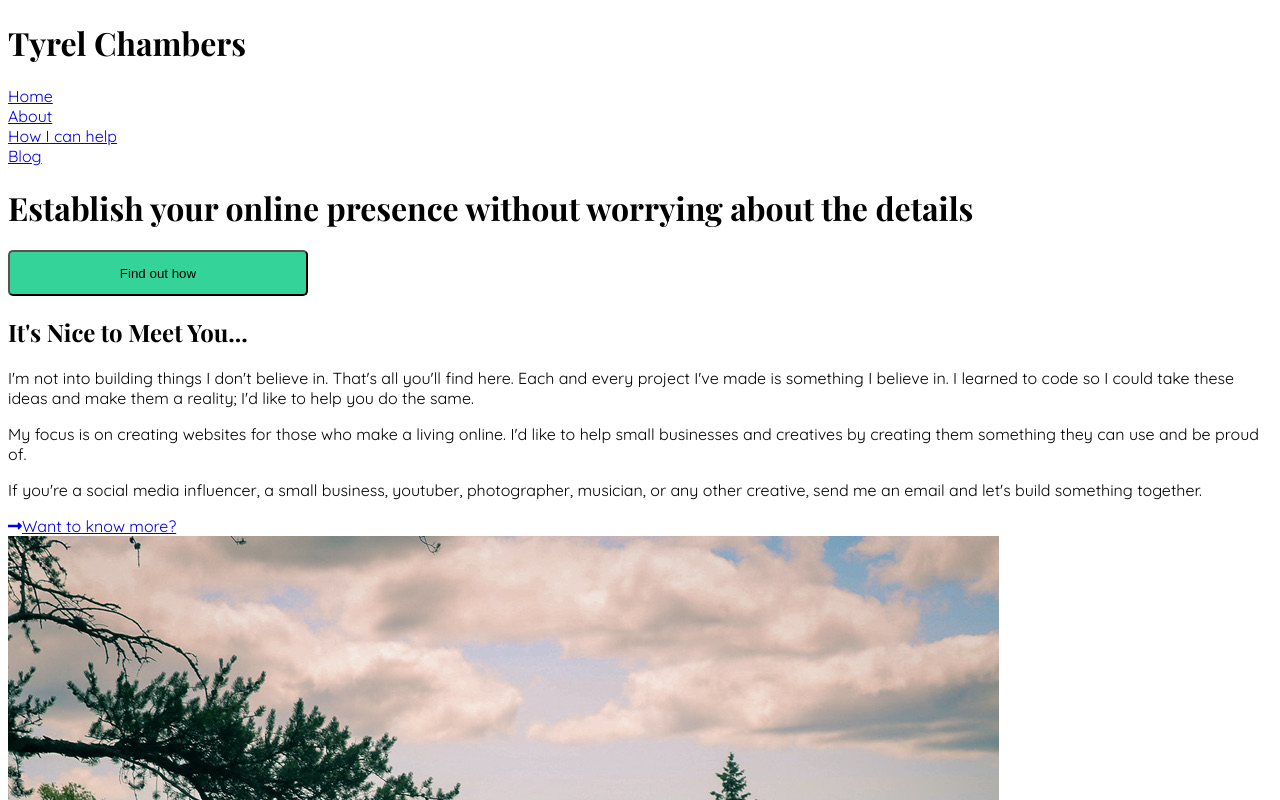
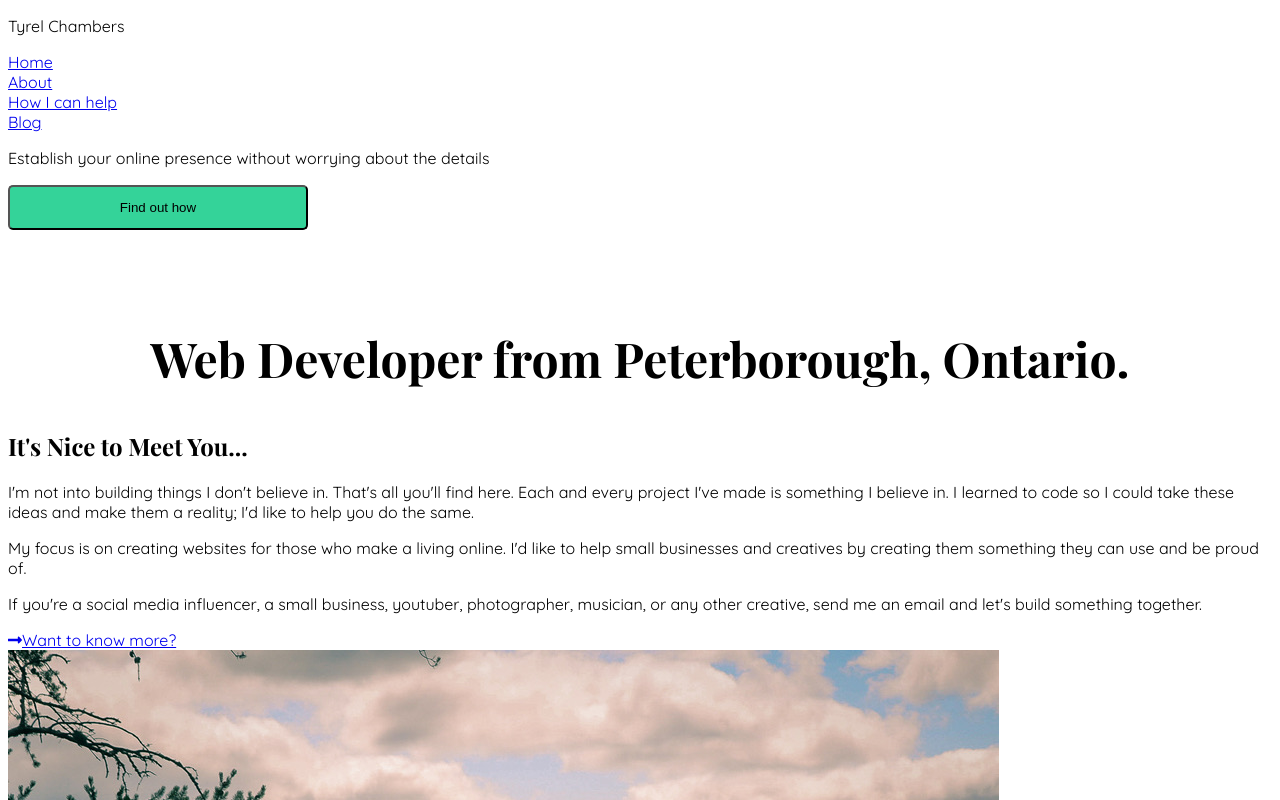
Before and after one commit to tyrelchambers/portfolio-2021, a Next.js app: page / in a window 1280 px wide. Shown: the top 800 px of the page. Built offline with nearby package versions, Linux system fonts and the light colour scheme.

Commit message:
SEO improvements

```diff
--- a/layouts/Header/Header.jsx
+++ b/layouts/Header/Header.jsx
@@ -10,7 +10,7 @@ const MobileNav = dynamic(
 const Header = () => {
   return (
     <header className="flex items-center justify-between">
-      <h1 className="text-xl text-gray-200 ">Tyrel Chambers</h1>
+      <p className="text-xl text-gray-200 ">Tyrel Chambers</p>
       <Nav />
       <MobileNav />
     </header>
--- a/pages/blog.jsx
+++ b/pages/blog.jsx
@@ -37,13 +37,13 @@ const blog = ({ posts }) => {
               <article key={title} className="mb-10 flex w-full max-w-2xl">
                 <div className="flex flex-col">
                   <header className="flex items-center gap-6">
-                    <h3>
+                    <h2>
                       <Link href={"/blog/[slug]"} as={`/blog/${slug}`}>
-                        <a className="text-2xl font-bold text-indigo-500">
+                        <a className="text-2xl font-bold text-gray-800">
                           {title}
                         </a>
                       </Link>
-                    </h3>
+                    </h2>
                   </header>
                   <section className="mt-2">
                     <p className="text-gray-500">{description}</p>
--- a/pages/index.jsx
+++ b/pages/index.jsx
@@ -77,19 +77,24 @@ export default function Home() {
         ></link>
       </Head>
       <Hero>
-        <h1 className="text-7xl font-thin text-gray-200 max-w-3xl hero-title mt-10">
+        <p className="text-7xl font-thin text-gray-200 max-w-3xl hero-title mt-10">
           Establish your online presence{" "}
           <span className="font-black text-green-400">
             without worrying about the details
           </span>
-        </h1>
+        </p>
         <a href="mailto:tychambers3@gmail.com?subject=Hey There!">
           <MainBtn className="mt-12 shadow-lg">Find out how</MainBtn>
         </a>
       </Hero>
-
+      <section className="max-w-screen-lg ml-auto mr-auto w-full">
+        <h1 className="main-title">
+          <span className="text-green-500">Web Developer</span> from
+          Peterborough, Ontario.
+        </h1>
+      </section>
       <section className="max-w-screen-lg ml-auto mr-auto w-full mt-20">
-        <h1 className={styles.h1}>It's Nice to Meet You...</h1>
+        <h2 className={styles.h1}>It's Nice to Meet You...</h2>
         <p className="text-gray-500 mt-2 font-thin max-w-2xl text-lg">
           I'm not into building things I don't believe in. That's all you'll
           find here. Each and every project I've made is something I believe in.
@@ -125,7 +130,7 @@ export default function Home() {
       </section>
 
       <section className="max-w-screen-lg ml-auto mr-auto w-full mt-20">
-        <h1 className={styles.h1}>What I've Done</h1>
+        <h2 className={styles.h1}>What I've Done</h2>
         <p className="text-gray-500 mt-2 font-thin max-w-2xl">
           Solving problems is what I do. Below are some apps I've built in order
           to solve said problems. They range from producitivty/developer apps to
@@ -144,9 +149,9 @@ export default function Home() {
                 />
                 <div className="flex flex-col mt-4  rounded-md p-4">
                   <NavLink href={p.url}>
-                    <h2 className=" text-green-400 font-bold text-2xl underline">
+                    <h3 className=" text-green-400 font-bold text-2xl underline">
                       {p.title}
-                    </h2>
+                    </h3>
                   </NavLink>
                   <p className="text-gray-600 mt-2 font-thin">{p.summary}</p>
                 </div>
@@ -157,6 +162,14 @@ export default function Home() {
       </section>
 
       <Footer />
+
+      <style jsx>{`
+        .main-title {
+          font-size: 3rem;
+          text-align: center;
+          margin-top: 2em;
+        }
+      `}</style>
     </Wrapper>
   );
 }
--- a/styles/global.css
+++ b/styles/global.css
@@ -11,7 +11,7 @@ h6 {
   font-family: "Playfair Display", serif;
 }
 
-h3 a {
+h2 a {
   font-family: "Playfair Display", serif;
 }
 
```
Also changed, not shown: pages/about.jsx (+5 -8 lines), pages/services.jsx (+9 -10 lines).
